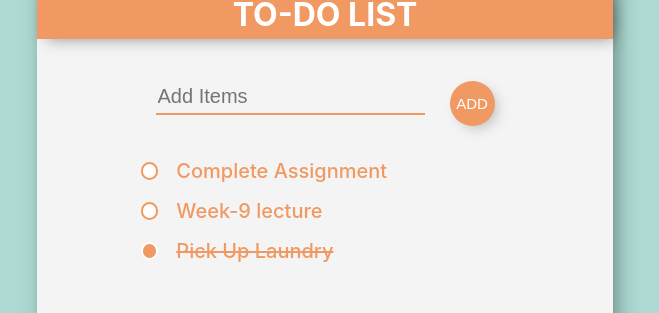
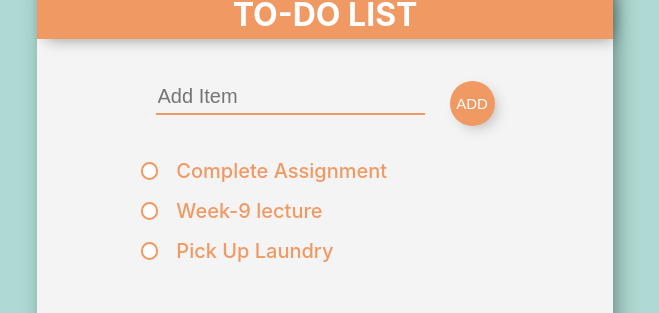
Before and after one commit to pesto-students/p3-shashank-HarshitPatel95, a React (Create React App) app in the folder Week-9/todo-list/: page / in a window 1280 px wide. Shown: the part 141-454 px from the top of the page, without its empty margins (315-974 px from the left). Built offline with nearby package versions, Linux system fonts and the light colour scheme.

Commit message:
final changes

```diff
--- a/Week-9/todo-list/src/App.css
+++ b/Week-9/todo-list/src/App.css
@@ -77,6 +77,10 @@
   cursor: pointer;
 }
 
+.App .todo-div .todo-add-form button:hover {
+  background-color: #20bf6b;
+}
+
 .App .todo-div .todo-list {
   display: flex;
   flex-direction: column;
@@ -106,6 +110,10 @@
   -webkit-appearance: none;
   outline: none;
   cursor: pointer;
+}
+
+.App .todo-div .todo-list .todo-item input[type="checkbox"]:hover {
+  border: 2px solid #20bf6b;
 }
 
 .App .todo-div .todo-list .todo-item input[type="checkbox"]:checked {
--- a/Week-9/todo-list/src/components/AddItemForm.jsx
+++ b/Week-9/todo-list/src/components/AddItemForm.jsx
@@ -1,15 +1,15 @@
-import React, { useState } from "react";
+import React, { useState, useId } from "react";
 
 const AddItemForm = (props) => {
   const [inputItem, setInputItem] = useState("");
+  const uuid = useId();
 
   const submitHandler = (event) => {
     event.preventDefault();
-    if (inputItem !== "") {
+    if (inputItem) {
       const toDoItem = {
-        id: props.data.length + 1,
+        id: uuid,
         title: inputItem,
-        done: false,
       };
       props.onAddItem(toDoItem);
       setInputItem("");
@@ -21,11 +21,9 @@ const AddItemForm = (props) => {
       <form onSubmit={submitHandler}>
         <input
           type="text"
-          placeholder="Add Items"
+          placeholder="Add Item"
           value={inputItem}
-          onChange={(event) => {
-            setInputItem(event.target.value);
-          }}
+          onChange={(event) => setInputItem(event.target.value)}
         />
         <button type="submit">ADD</button>
       </form>
--- a/Week-9/todo-list/src/components/ToDoContainer.jsx
+++ b/Week-9/todo-list/src/components/ToDoContainer.jsx
@@ -7,17 +7,14 @@ const ToDo_Data = [
   {
     id: 1,
     title: "Complete Assignment",
-    done: false,
   },
   {
     id: 2,
     title: "Week-9 lecture",
-    done: false,
   },
   {
     id: 3,
     title: "Pick Up Laundry",
-    done: true,
   },
 ];
 
@@ -26,34 +23,15 @@ const ToDoContainer = () => {
 
   const addItemHandler = (item) => {
     setToDoData((prevItem) => {
-      return [...prevItem, item];
+      return [item, ...prevItem];
     });
-  };
-
-  const doneItemHandler = (done, id) => {
-    //Query
-    let temp_state = [...toDoData];
-    let temp_element = { ...temp_state[id - 1] };
-    temp_element.done = done;
-    temp_state[id - 1] = temp_element;
-    setToDoData(temp_state);
-
-    // setToDoData(
-    //   toDoData.map((index) => {
-    //     if (index === id) {
-    //       toDoData[index].done = done;
-    //       return toDoData[index];
-    //     }
-    //     return toDoData[index];
-    //   })
-    // );
   };
 
   return (
     <div className="todo-div">
       <ToDoHeader />
       <AddItemForm onAddItem={addItemHandler} data={toDoData} />
-      <ToDoList data={toDoData} onDoneItem={doneItemHandler} />
+      <ToDoList data={toDoData} />
     </div>
   );
 };
--- a/Week-9/todo-list/src/components/ToDoItem.jsx
+++ b/Week-9/todo-list/src/components/ToDoItem.jsx
@@ -1,19 +1,19 @@
-import React from "react";
+import React, { useState, useId } from "react";
 
 const ToDoItem = (props) => {
-  const handleOnDone = (event) => {
-    props.onDoneItem(event.target.checked, parseInt(event.target.id));
-  };
+  const [checked, setChecked] = useState(false);
+  const uuid = useId();
+
+  const handleChange = () => setChecked(!checked);
 
   return (
-    <div className="todo-item">
+    <div className="todo-item" id={uuid}>
       <input
         type="checkbox"
-        checked={props.item.done === true ? "checked" : ""}
-        onChange={handleOnDone}
-        id={props.item.id}
+        checked={checked === true ? "checked" : ""}
+        onChange={handleChange}
       />
-      <p className={`${props.item.done === true ? "item-title-check" : ""}`}>
+      <p className={`${checked === true ? "item-title-check" : ""}`}>
         {props.item.title}
       </p>
     </div>
--- a/Week-9/todo-list/src/components/ToDoList.jsx
+++ b/Week-9/todo-list/src/components/ToDoList.jsx
@@ -5,7 +5,7 @@ const ToDoList = (props) => {
   return (
     <div className="todo-list">
       {props.data.map((todo) => (
-        <ToDoItem key={todo.id} item={todo} onDoneItem={props.onDoneItem} />
+        <ToDoItem key={todo.id} item={todo} />
       ))}
     </div>
   );
```
